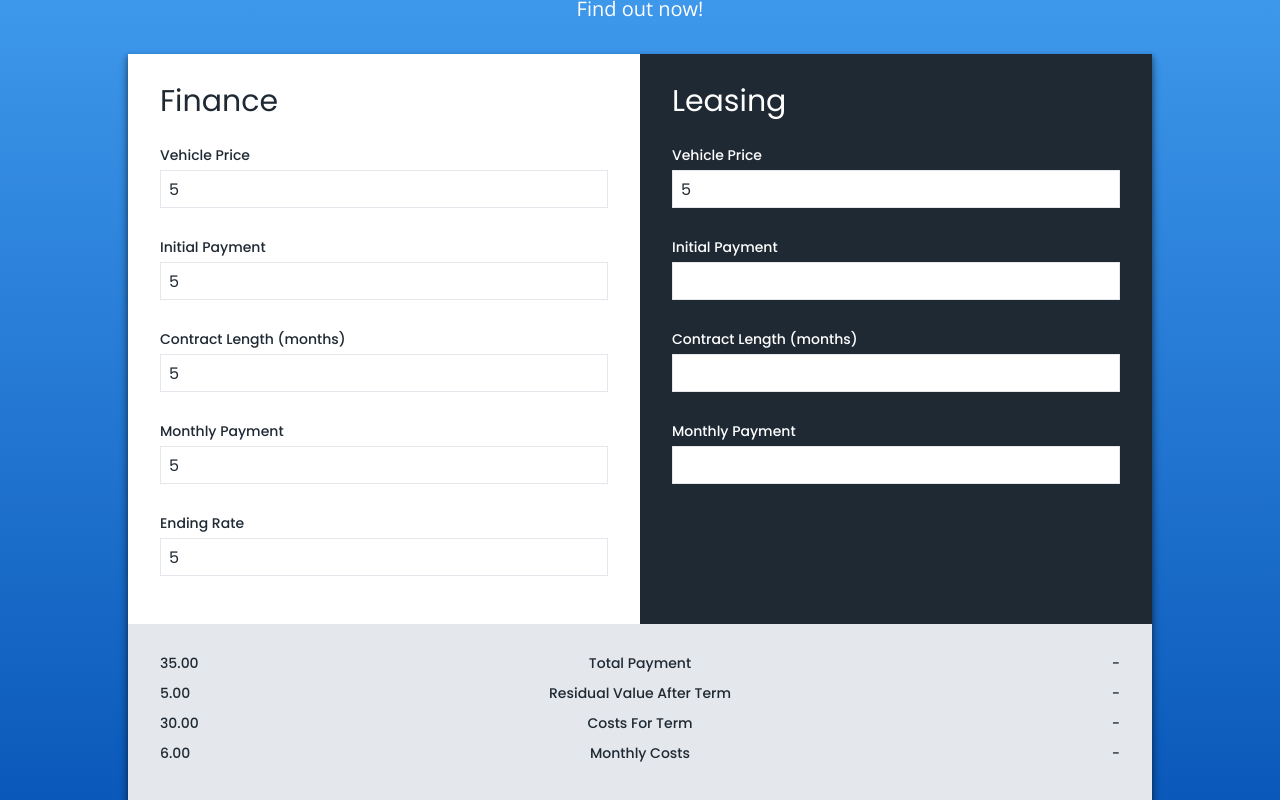
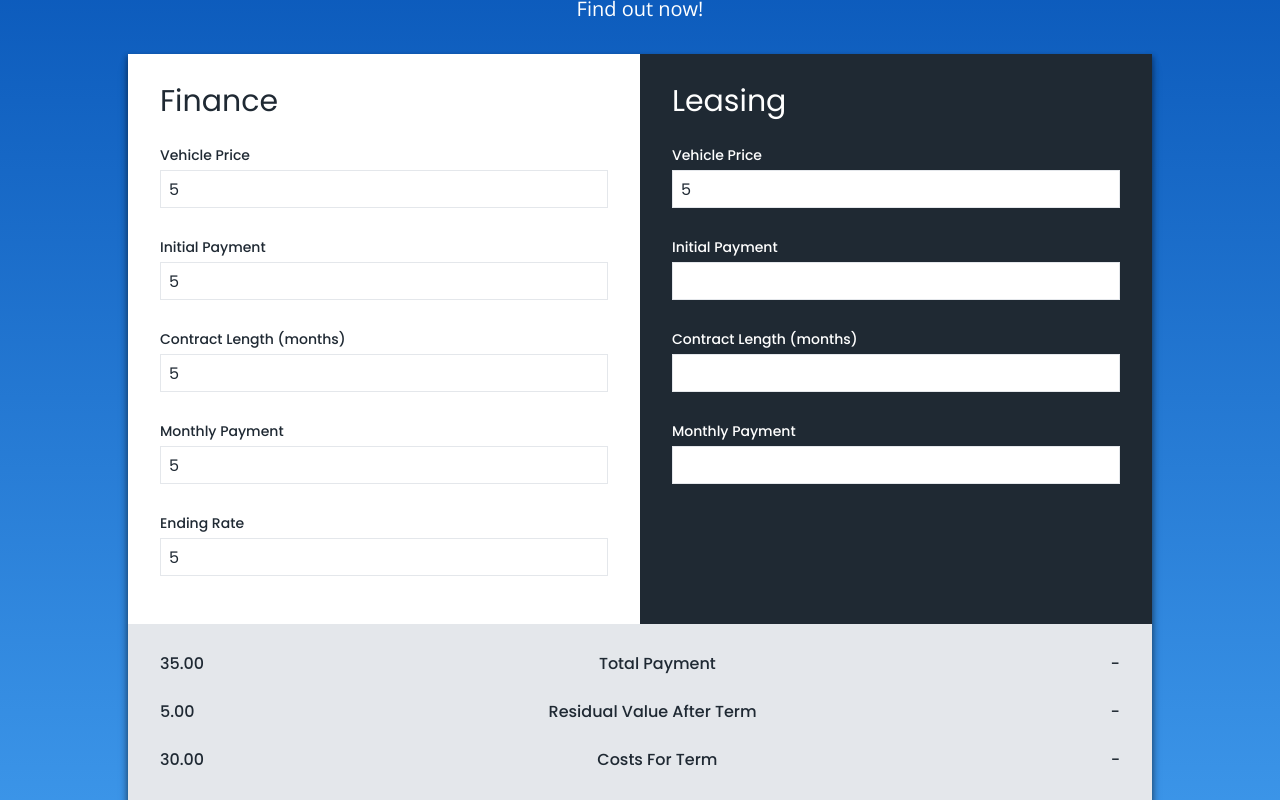
Before and after one commit to flextremedev/to-lease-or-not-to-lease, a React (Create React App) app: page / in a window 1280 px wide. Both pictures are taken after typing "5", "5", "5", "5", "5", "5" into the empty fields and a click on the button "Calculate". Shown: the part 142-942 px from the top of the page. Built offline with nearby package versions, Linux system fonts and the light colour scheme.

Commit message:
Improve app card footer

```diff
--- a/src/components/Button/Button.tsx
+++ b/src/components/Button/Button.tsx
@@ -35,11 +35,21 @@ const ButtonStyled = styled.button<ButtonStyledProps>`
   transition: background-color 0.25s ease-in;
   transition: border-color 0.25s ease-in;
   transition: color 0.25s ease-in;
+  :active {
+    background-color: ${props => handleBackground(props, true)};
+    border-color: ${props => handleBorder(props, true, false)};
+    color: ${props => handleColor(props, true)};
+    box-shadow: none;
+    text-shadow: none;
+  }
   :hover {
     box-shadow: ${props => handleBoxShadow(props, true)};
     text-shadow: ${props => handleTextShadow(props)};
     text-decoration: ${props =>
       props.variant === "text" ? "underline" : "none"};
+    /* background-color: ${({ theme }) =>
+      theme.colors.button.background.hover}; */
+    border-color: ${({ theme }) => theme.colors.button.background.hover};
   }
   :focus {
     box-shadow: ${props => handleBoxShadow(props, true)};
@@ -47,13 +57,6 @@ const ButtonStyled = styled.button<ButtonStyledProps>`
     border-color: ${props => handleBorder(props, false, true)};
     text-decoration: ${props =>
       props.variant === "text" ? "underline" : "none"};
-  }
-  :active {
-    background-color: ${props => handleBackground(props, true)};
-    border-color: ${props => handleBorder(props, true, false)};
-    color: ${props => handleColor(props, true)};
-    box-shadow: none;
-    text-shadow: none;
   }
 `;
 export const Button: React.FC<ButtonProps> = ({
--- a/src/components/Button/style-helpers/index.ts
+++ b/src/components/Button/style-helpers/index.ts
@@ -2,7 +2,7 @@ import { ButtonProps } from "../Button";
 import { ThemedStyledProps } from "styled-components";
 import { Theme } from "../../../theme";
 const boxShadow =
-  "0px 1px 1px 0px rgba(0, 0, 0, 0.21), 0px 2px 2px 0px rgba(0, 0, 0, 0.14), 0px 3px 4px 0px rgba(0, 0, 0, 0.33)";
+  "0px 1px 4px 0px rgba(5, 82, 181, 0.21), 0px 2px 8px 0px rgba(5, 82, 181, 0.14), 0px 3px 16px 0px rgba(5, 82, 181, 0.33)";
 export type ButtonStyledProps = ThemedStyledProps<
   Pick<ButtonProps, "variant" | "invertColor">,
   Theme
@@ -34,7 +34,7 @@ export const handleColor = (props: ButtonStyledProps, isActive?: boolean) => {
   if (props.variant === "outline" || props.variant === "text") {
     if (props.variant === "text") {
       if (props.invertColor) {
-        return props.theme.colors.button.foreground.color;
+        return props.theme.colors.button.foreground.colorAlt;
       }
     }
     if (isActive) {
--- a/src/components/Card/CardFooter.tsx
+++ b/src/components/Card/CardFooter.tsx
@@ -10,7 +10,7 @@ export const CardFooter = styled.div<CardFooterProps>`
   background-color: ${props => props.theme.colors.neutral};
   box-sizing: border-box;
   width: 100%;
-  height: ${props => (props.expanded ? "196px" : "112px")};
+  height: ${props => (props.expanded ? "322px" : "112px")};
   transition: height 350ms ease;
   > div:last-of-type {
     margin-bottom: 0;
--- a/src/components/ComparisonRow/ComparisonRow.tsx
+++ b/src/components/ComparisonRow/ComparisonRow.tsx
@@ -4,17 +4,19 @@ export const ComparisonRow = styled.div`
   display: flex;
   justify-content: space-between;
   width: 100%;
-  margin-bottom: 16px;
+  & + & {
+    margin-top: ${({ theme }) => theme.spaces.xl};
+  }
 
-  > *:first-child {
+  & > *:first-child {
     text-align: left;
     flex: 1;
   }
-  > *:nth-child(2) {
+  & > *:nth-child(2) {
     text-align: center;
     flex: 2;
   }
-  > *:nth-child(3) {
+  & > *:nth-child(3) {
     text-align: right;
     flex: 1;
   }
--- a/src/components/Page/Page.tsx
+++ b/src/components/Page/Page.tsx
@@ -4,13 +4,13 @@ export const Page = styled.div`
   display: flex;
   flex-flow: column nowrap;
   min-height: 100%;
-  background: rgb(5, 82, 181);
+  background: ${({ theme }) => theme.colors.background};
   align-items: center;
   padding-top: ${props => props.theme.spaces.xxl};
   box-sizing: border-box;
   background: linear-gradient(
     0deg,
-    rgba(5, 82, 181, 1) 0%,
-    rgba(71, 163, 243, 1) 100%
+    ${({ theme }) => theme.colors.background} 0%,
+    ${({ theme }) => theme.colors.backgroundAlt} 100%
   );
 `;
--- a/src/hooks/useResult.tsx
+++ b/src/hooks/useResult.tsx
@@ -73,15 +73,14 @@ export const useResult = (formState: FormState) => {
     Object.keys(resultState).map((resultKey, index: number) => {
       const result = resultState[resultKey as keyof ResultState];
       return (
+        <ComparisonRow key={`comparison-row-${resultKey}`}>
           <SlideAnimation
             condition={showResults}
             yAmount={-index * 37}
             useAsFrom
             duration={350}
             fullWidth
-          key={`slide-animation-${resultKey}`}
           >
-          <ComparisonRow>
             <Heading
               h={3}
               style={{
@@ -105,10 +104,8 @@ export const useResult = (formState: FormState) => {
             >
               {isNaN(result["leasing"]) ? "-" : result["leasing"].toFixed(2)}
             </Heading>
-            {/* );
-            })} */}
+          </SlideAnimation>
         </ComparisonRow>
-        </SlideAnimation>
       );
     });
   const results = renderResults();
--- a/src/routes/Home.tsx
+++ b/src/routes/Home.tsx
@@ -57,15 +57,10 @@ export const Home: React.FC = () => {
             <SlideAnimation
               fullWidth={!showResults}
               condition={showResults}
-              yAmount={172}
+              yAmount={208}
               duration={350}
             >
-              <Button
-                fullWidth={!showResults}
-                onClick={calculateResult}
-                variant={showResults ? "text" : "contained"}
-                invertColor={showResults}
-              >
+              <Button onClick={calculateResult} fullWidth>
                 {showResults ? "Recalculate" : "Calculate"}
               </Button>
             </SlideAnimation>
--- a/src/theme.ts
+++ b/src/theme.ts
@@ -2,7 +2,7 @@ import baseStyled, { ThemedStyledInterface } from "styled-components";
 export const theme = {
   colors: {
     button: {
-      foreground: { color: "#FFFFFF" },
+      foreground: { color: "#FFFFFF", colorAlt: "#FFFFFF" },
       background: { color: "#0967D2", hover: "#2186EB", active: "#0552B5" },
     },
     input: {
@@ -30,7 +30,7 @@ export const theme = {
   fonts: {
     h1: { fontSize: "3rem", fontWeight: 600, fontFamily: "Poppins" },
     h2: { fontSize: "1.875rem", fontWeight: 400, fontFamily: "Poppins" },
-    h3: { fontSize: "0.875rem", fontWeight: 500, fontFamily: "Poppins" },
+    h3: { fontSize: "1rem", fontWeight: 500, fontFamily: "Poppins" },
     paragraph: {
       fontSize: "1.25rem",
       fontWeight: 400,
```
Lines whose indentation alone changed are shown as unchanged.
